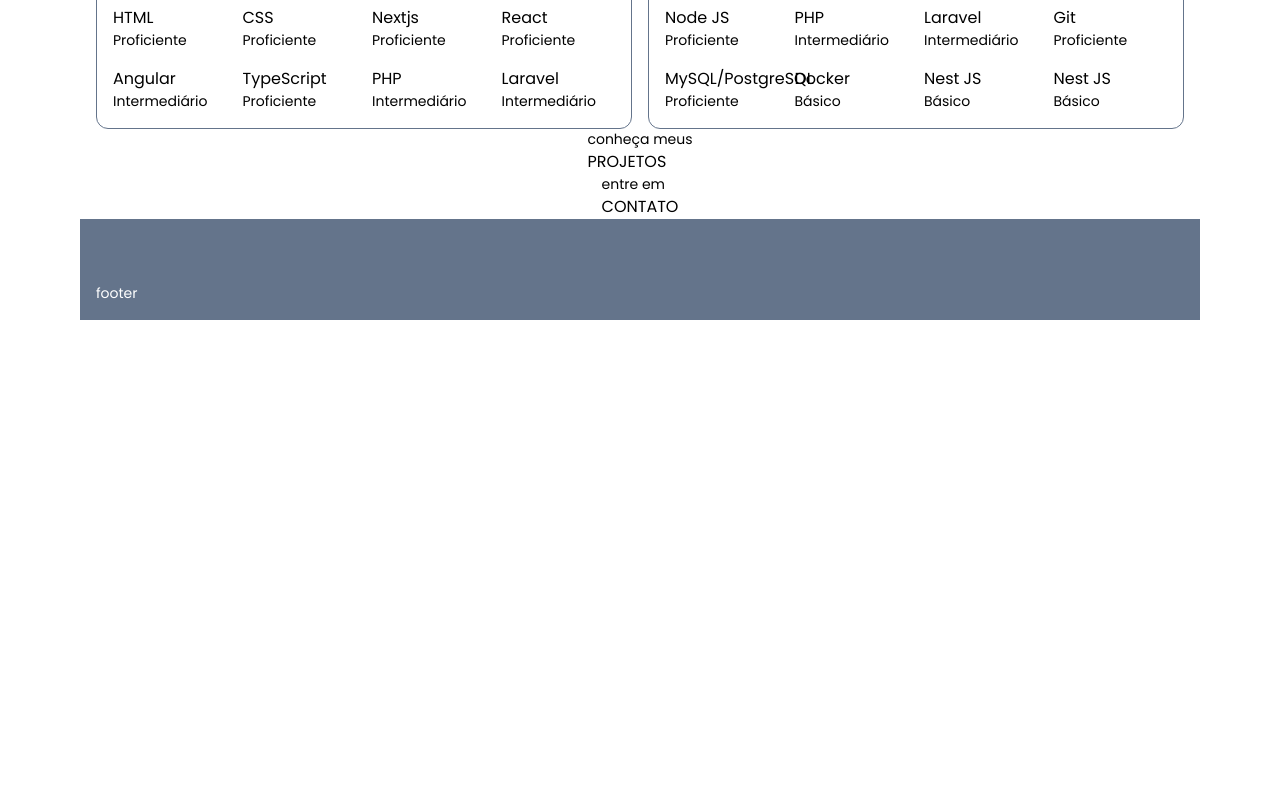
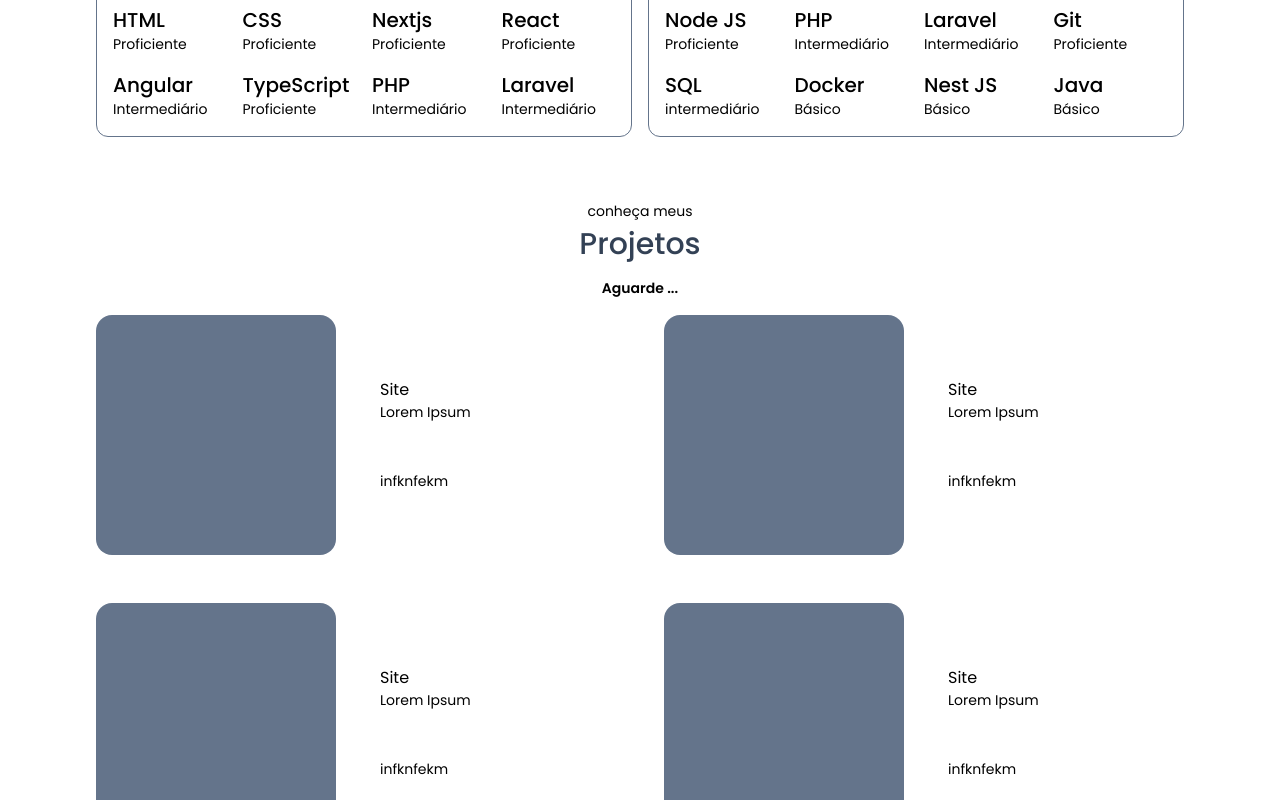
Before and after one commit to niltonrochadeveloper/portfolio, a Next.js app: page / in a window 1280 px wide. Shown: the part 1020-1820 px from the top of the page. Before the commit the page ends 1340 px from the top, so only its background shows below. Built offline with nearby package versions, Linux system fonts and the light colour scheme.

Commit message:
melhoria no hero com contato e currículo

```diff
--- a/src/app/(home)/layout.tsx
+++ b/src/app/(home)/layout.tsx
@@ -14,9 +14,7 @@
     return (
       <main className="lg:px-24 px-4">
         <Header />
-        <div>
-          {children}
-        </div>
+        {children}
         <Footer />
         <Tailwind.Dialog open={openModal} setOpen={setOpenModal}>
           <LoginForm />
--- a/src/app/(home)/page.tsx
+++ b/src/app/(home)/page.tsx
@@ -25,6 +25,16 @@
             <p>meu nome é <b>Nilton Rocha</b> e sou um</p>
             <h1>Desenvolvedor</h1>
             <p>Trabalho com aplicações WEB e MOBILE</p>
+            <div className='flex justify-between gap-4'>
+              <a className='text-white text-center bg-slate-400 w-48 rounded-full mt-4 h-12 flex items-center justify-center' download href="nilton_rocha_desenvolvedor.pdf">
+                Currículo
+              </a>
+              <div className='border-slate-400 border-[1px] w-24 rounded-full mt-4 h-12 flex items-center justify-center'>
+                <a className='text-slate-400 text-center' href="https://wa.me/11989186177?text=olá, ">
+                  Contato
+                </a>
+              </div>
+            </div>
           </div>
         </div>
       </div>
@@ -38,39 +48,39 @@
             <div className='pb-6 pt-2'>
               <h2 className='font-semibold text-slate-700 text-center text-2xl'>Desenvolvimento Frontend</h2>
             </div>
-            <div className='grid grid-cols-4 gap-4 mb-4'>
-              <div>
-                <h3>HTML</h3>
+            <div className='grid lg:grid-cols-4 grid-cols-2 gap-4 mb-4'>
+              <div className='lg:text-left text-center'>
+                <h3 className='font-medium text-xl'>HTML</h3>
                 <p>Proficiente</p>
               </div>
-              <div>
-                <h3>CSS</h3>
+              <div className='lg:text-left text-center'>
+                <h3 className='font-medium text-xl'>CSS</h3>
                 <p>Proficiente</p>
               </div>
-              <div>
-                <h3>Nextjs</h3>
+              <div className='lg:text-left text-center'>
+                <h3 className='font-medium text-xl'>Nextjs</h3>
               <p>Proficiente</p>
               </div>
-              <div>
-                <h3>React</h3>
+              <div className='lg:text-left text-center'>
+                <h3 className='font-medium text-xl'>React</h3>
                 <p>Proficiente</p>
               </div>
             </div>
-            <div className='grid grid-cols-4 gap-4'>
-              <div>
-                <h3>Angular</h3>
+            <div className='grid lg:grid-cols-4 grid-cols-2 gap-4'>
+              <div className='lg:text-left text-center'>
+                <h3 className='font-medium text-xl'>Angular</h3>
                 <p>Intermediário</p>
               </div>
-              <div>
-                <h3>TypeScript</h3>
+              <div className='lg:text-left text-center'>
+                <h3 className='font-medium text-xl'>TypeScript</h3>
                 <p>Proficiente</p>
               </div>
-              <div>
-                <h3>PHP</h3>
+              <div className='lg:text-left text-center'>
+                <h3 className='font-medium text-xl'>PHP</h3>
                 <p>Intermediário</p>
               </div>
-              <div>
-                <h3>Laravel</h3>
+              <div className='lg:text-left text-center'>
+                <h3 className='font-medium text-xl'>Laravel</h3>
                 <p>Intermediário</p>
               </div>
             </div>
@@ -79,49 +89,92 @@
             <div className='pb-6 pt-2'>
               <h2 className='font-semibold text-slate-700 text-center text-2xl'>Desenvolvimento Backend</h2>
             </div>
-            <div className='grid grid-cols-4 gap-4 mb-4'>
-              <div className='text-left'>
-                <h3>Node JS</h3>
+            <div className='grid lg:grid-cols-4 grid-cols-2 gap-4 mb-4'>
+            <div className='lg:text-left text-center'>
+                <h3 className='font-medium text-xl'>Node JS</h3>
                 <p>Proficiente</p>
               </div>
-              <div className='text-left'>
-                <h3>PHP</h3>
+              <div className='lg:text-left text-center'>
+                <h3 className='font-medium text-xl'>PHP</h3>
                 <p>Intermediário</p>
               </div>
-              <div className='text-left'>
-                <h3>Laravel</h3>
+              <div className='lg:text-left text-center'>
+                <h3 className='font-medium text-xl'>Laravel</h3>
                 <p>Intermediário</p>
               </div>
-              <div className='text-left'>
-                <h3>Git</h3>
+              <div className='lg:text-left text-center'>
+                <h3 className='font-medium text-xl'>Git</h3>
                 <p>Proficiente</p>
               </div>
             </div>
-            <div className='grid grid-cols-4 gap-4'>
-              <div className='text-left'>
-                <h3>MySQL/PostgreSQL</h3>
-                <p>Proficiente</p>
+            <div className='grid lg:grid-cols-4 grid-cols-2 gap-4'>
+              <div className='lg:text-left text-center'>
+                <h3 className='font-medium text-xl'>SQL</h3>
+                <p>intermediário</p>
               </div>
-              <div className='text-left'>
-                <h3>Docker</h3>
+              <div className='lg:text-left text-center'>
+                <h3 className='font-medium text-xl'>Docker</h3>
                 <p>Básico</p>
               </div>
-              <div className='text-left'>
-                <h3>Nest JS</h3>
+              <div className='lg:text-left text-center'>
+                <h3 className='font-medium text-xl'>Nest JS</h3>
                 <p>Básico</p>
               </div>
-              <div className='text-left'>
-                <h3>Nest JS</h3>
+              <div className='lg:text-left text-center'>
+                <h3 className='font-medium text-xl'>Java</h3>
                 <p>Básico</p>
               </div>
             </div>
           </div>
         </div>
       </div>
-      <div className='container flex flex-col items-center justify-center'>
-        <div id='projetos'>
+      <div className='container flex flex-col items-center justify-center py-16'>
+        <div id='projetos' className='text-center pb-12'>
           <p>conheça meus</p>
-          <h2>PROJETOS</h2>
+          <h2 id='experiencia' className='text-3xl font-medium text-slate-700 pt-1'>Projetos</h2>
+          <p className='py-4 font-semibold'>Aguarde ...</p>
+          <div className='grid lg:grid-cols-4 grid-cols-1 lg:gap-12 gap-4'>
+            <div className='h-60 w-60 bg-slate-500 rounded-2xl'></div>
+            <div className='flex gap-8'>
+              <div className='flex-col flex justify-center text-left items-start lg:gap-12 gap-4 lg:mb-0 mb-4'>
+                <div className='flex-col justify-between'>
+                  <h2>Site</h2>
+                  <p>Lorem Ipsum</p>
+                </div>
+                <p>infknfekm</p>
+              </div>
+            </div>
+            <div className='h-60 w-60 bg-slate-500 rounded-2xl'></div>
+            <div className='flex gap-8'>
+              <div className='flex-col flex justify-center text-left items-start lg:gap-12 gap-4 lg:mb-0 mb-4'>
+                <div className='flex-col justify-between'>
+                  <h2>Site</h2>
+                  <p>Lorem Ipsum</p>
+                </div>
+                <p>infknfekm</p>
+              </div>
+            </div>
+            <div className='h-60 w-60 bg-slate-500 rounded-2xl'></div>
+            <div className='flex gap-8'>
+              <div className='flex-col flex justify-center text-left items-start lg:gap-12 gap-4 lg:mb-0 mb-4'>
+                <div className='flex-col justify-between'>
+                  <h2>Site</h2>
+                  <p>Lorem Ipsum</p>
+                </div>
+                <p>infknfekm</p>
+              </div>
+            </div>
+            <div className='h-60 w-60 bg-slate-500 rounded-2xl'></div>
+            <div className='flex gap-8'>
+              <div className='flex-col flex justify-center text-left items-start lg:gap-12 gap-4 lg:mb-0 mb-4'>
+                <div className='flex-col justify-between'>
+                  <h2>Site</h2>
+                  <p>Lorem Ipsum</p>
+                </div>
+                <p>infknfekm</p>
+              </div>
+            </div>
+          </div>
         </div>
         <div id='contato'>
           <p>entre em</p>
```
